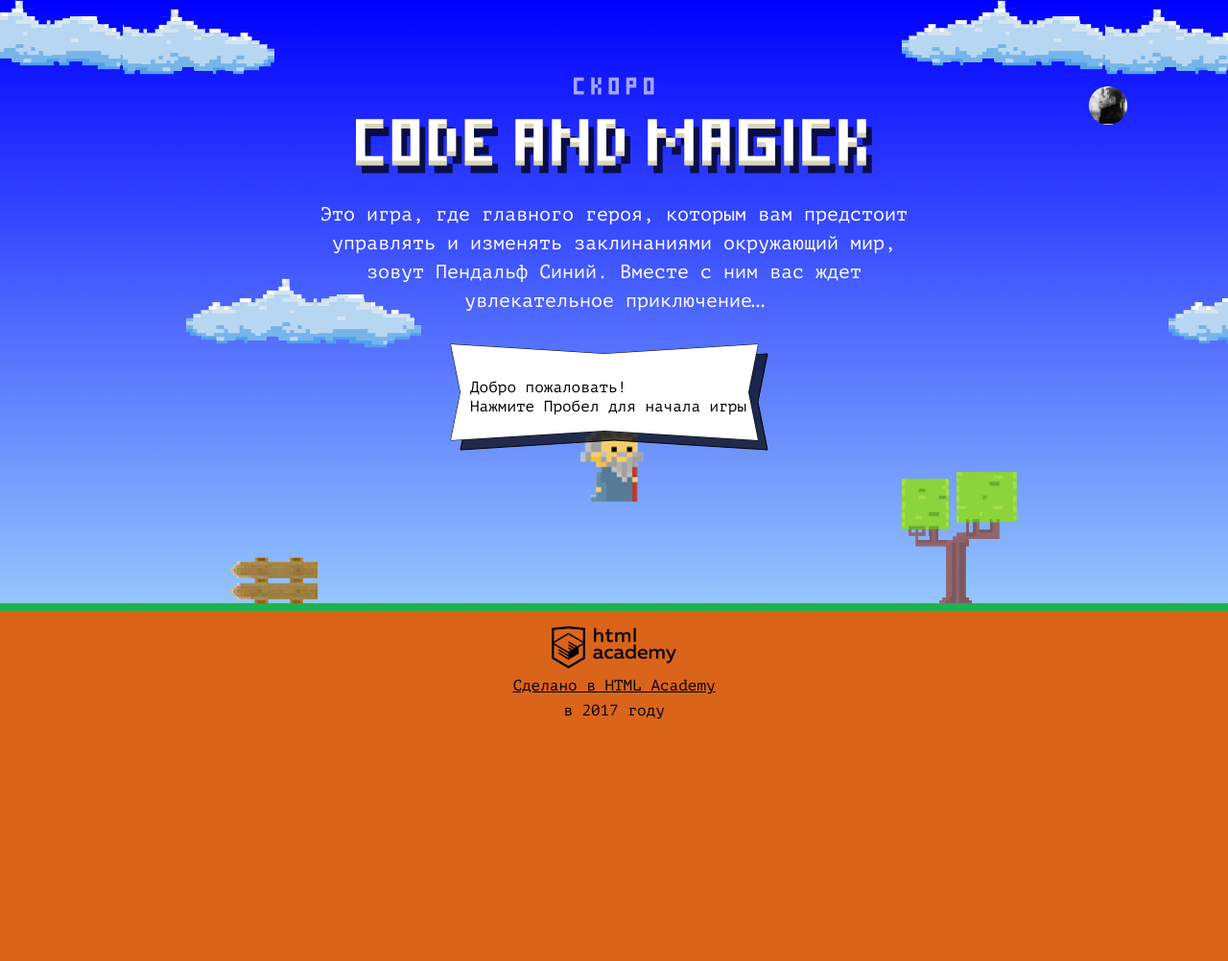
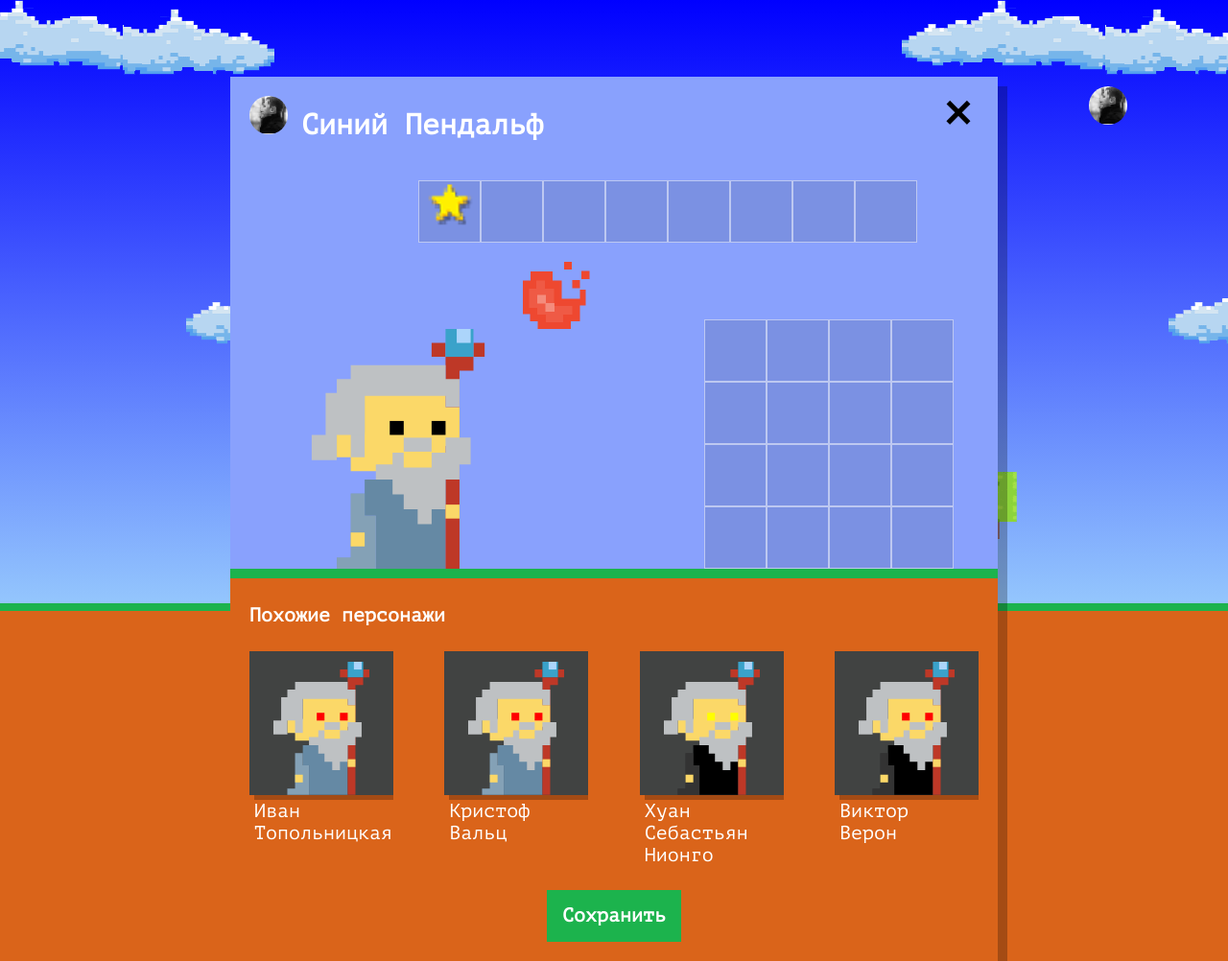
Before and after one commit to BorisSidorenko/851191-code-and-magick-21, a website: page index.html in a window 1280 px wide. Shown: the whole page at 96% size. Before the commit the page ends 800 px from the top, so only its background shows below. Drawn offline with Linux system fonts and the light colour scheme.

Commit message:
Начал работу над персонажами

```diff
--- a/index.html
+++ b/index.html
@@ -198,6 +198,7 @@
   var getWizardY = (gameHeight) => gameHeight / 3;
 </script>
 
+<script src="js/setup.js"></script>
 <script src="js/stat.js"></script>
 <script src="js/game.js"></script>
 
--- /dev/null
+++ b/js/setup.js
@@ -0,0 +1,58 @@
+'use strict';
+
+const WIZARD_COUNT = 4;
+
+const options = {
+  firstNames: ['Иван', 'Хуан Себастьян', 'Мария', 'Кристоф', 'Виктор', 'Юлия', 'Люпита', 'Вашингтон'],
+  lastNames: ['да Марья', 'Верон', 'Мирабелла', 'Вальц', 'Онопко', 'Топольницкая', 'Нионго', 'Ирвинг'],
+  coatColors: ['rgb(101, 137, 164)', 'rgb(241, 43, 107)', 'rgb(146, 100, 161)', 'rgb(56, 159, 117)', 'rgb(215, 210, 55)', 'rgb(0, 0, 0)'],
+  eyesColors: ['black', 'red', 'blue', 'yellow', 'green']
+};
+
+const userDialog = document.querySelector('.setup');
+userDialog.classList.remove('hidden');
+const setupSimilarList = document.querySelector('.setup-similar-list');
+const similarWizardTemplate = document.querySelector('#similar-wizard-template').content;
+const wizardItemTemplate = similarWizardTemplate.querySelector('.setup-similar-item');
+const wizardNameTemplate = wizardItemTemplate.querySelector('.setup-similar-label');
+
+
+const getRandomArrValue = (arr) => arr[Math.floor(Math.random()*arr.length)];
+
+const getWizard = () => {
+  const wizard = {
+    name: getRandomArrValue(options.firstNames) + ' ' + getRandomArrValue(options.lastNames),
+    coatColor: getRandomArrValue(options.coatColors),
+    eyesColor: getRandomArrValue(options.eyesColors)
+  };
+
+  return wizard;
+};
+
+const getWizards = (wizardsCount) => {
+  const wizards = [];
+
+  for (let i = 0; i < wizardsCount; i++) {
+    wizards.push(getWizard());
+  }
+
+  return wizards;
+};
+
+const renderWizard = (wizard) => {
+  const wizardElement = similarWizardTemplate.cloneNode(true);
+
+  wizardElement.querySelector('.setup-similar-label').textContent = wizard.name;
+  wizardElement.querySelector('.wizard-coat').style.fill = wizard.coatColor;
+  wizardElement.querySelector('.wizard-eyes').style.fill = wizard.eyesColor;
+
+  return wizardElement;
+};
+
+const fragment = document.createDocumentFragment();
+getWizards(WIZARD_COUNT).forEach((wizard) => {
+  fragment.appendChild(renderWizard(wizard));
+});
+setupSimilarList.appendChild(fragment);
+
+userDialog.querySelector('.setup-similar').classList.remove('hidden');
```
